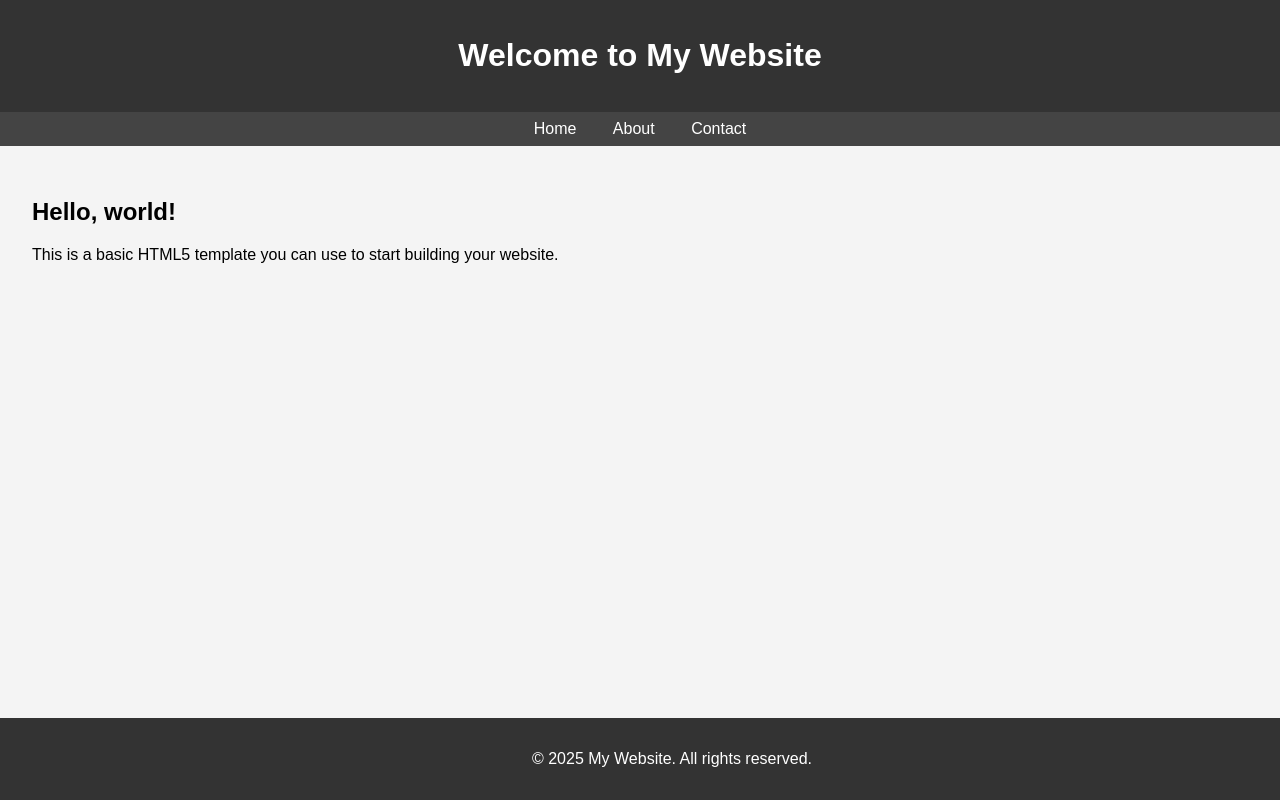
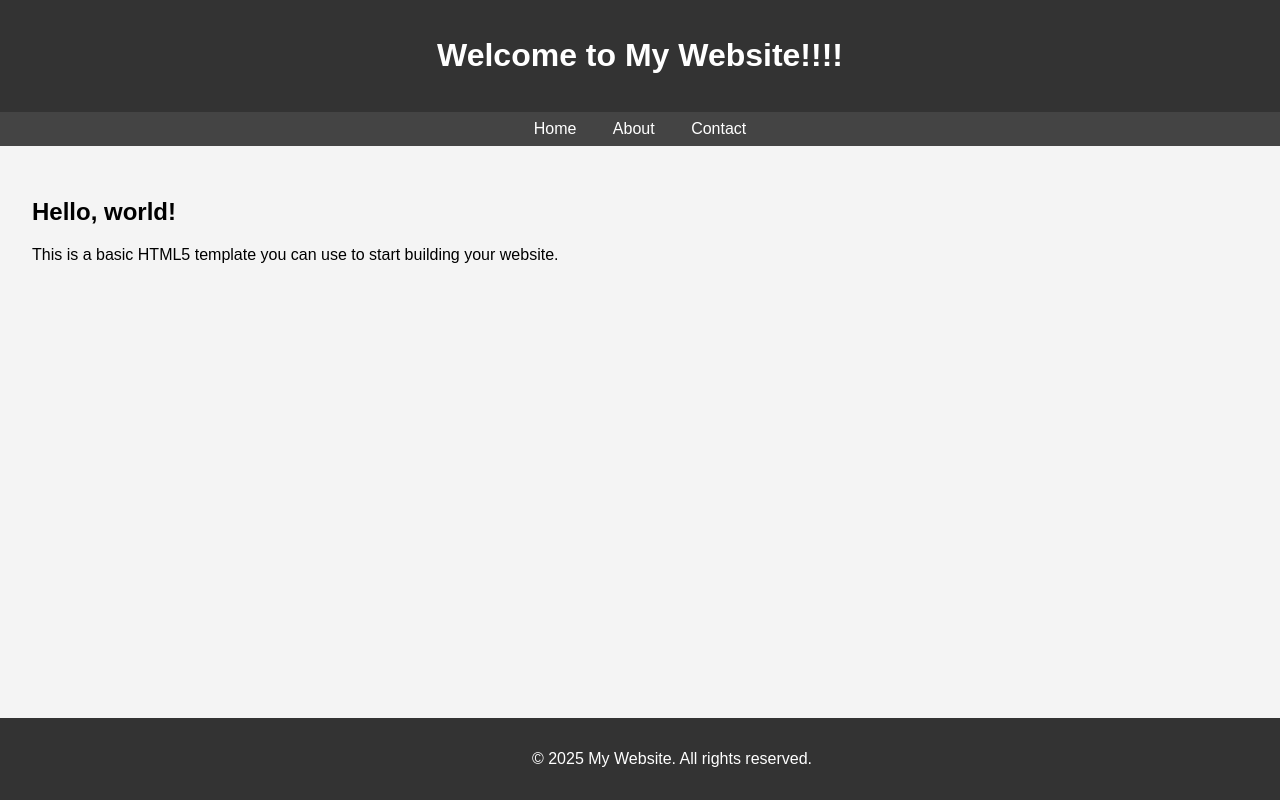
Before and after one commit to VeerajRatrikar/devops, a plain HTML site: page index.html in a window 1280 px wide. Drawn offline with Linux system fonts and the light colour scheme.

Commit message:
Update header title with additional exclamation marks

```diff
--- a/index.html
+++ b/index.html
@@ -1,3 +1,4 @@
+
 <!DOCTYPE html>
 <html lang="en">
 <head>
@@ -44,7 +45,7 @@
 </head>
 <body>
     <header>
-        <h1>Welcome to My Website</h1>
+        <h1>Welcome to My Website!!!!</h1>
     </header>
 
     <nav>
```
